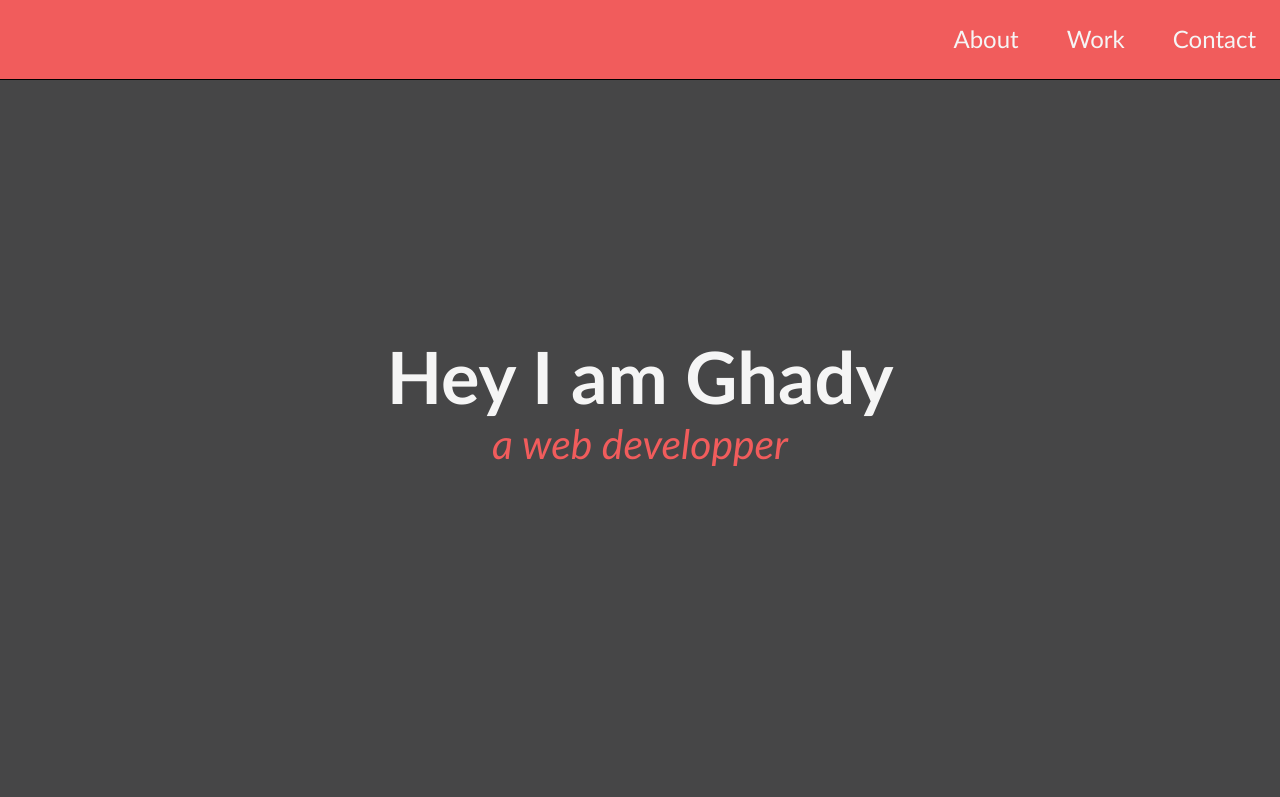
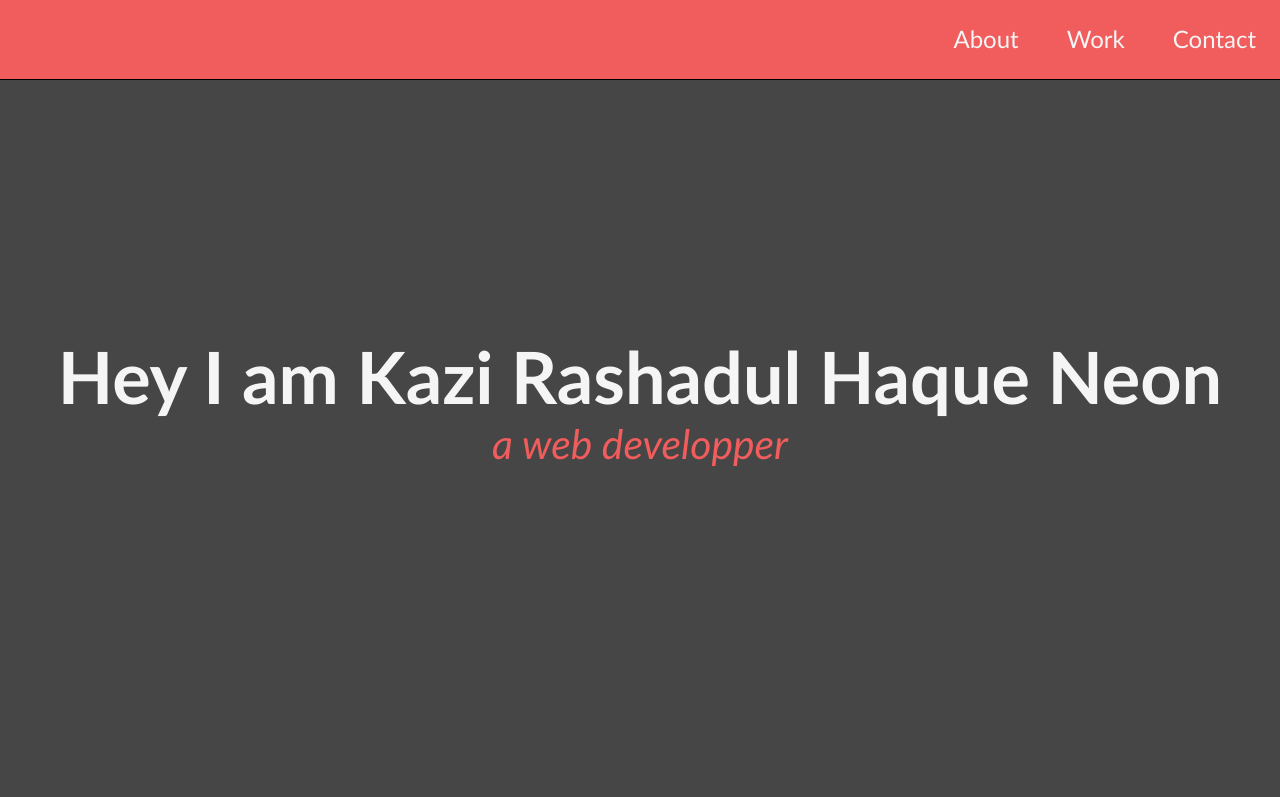
Before and after one commit to KaziNeon49/web-lab-01, a plain HTML site: page Portfolio website/index.html in a window 1280 px wide. Shown: the top 797 px of the page. Drawn offline with Linux system fonts and the light colour scheme.

Commit message:
Update index.html

```diff
--- a/Portfolio website/index.html
+++ b/Portfolio website/index.html
@@ -19,7 +19,7 @@
 
         <section class="section__first" id="welcome-section">
 
-            <h1 class="section__h1">Hey I am Ghady</h1>
+            <h1 class="section__h1">Hey I am Kazi Rashadul Haque Neon</h1>
             <p class="section__p">a web developper</p>
 
         </section>
```
